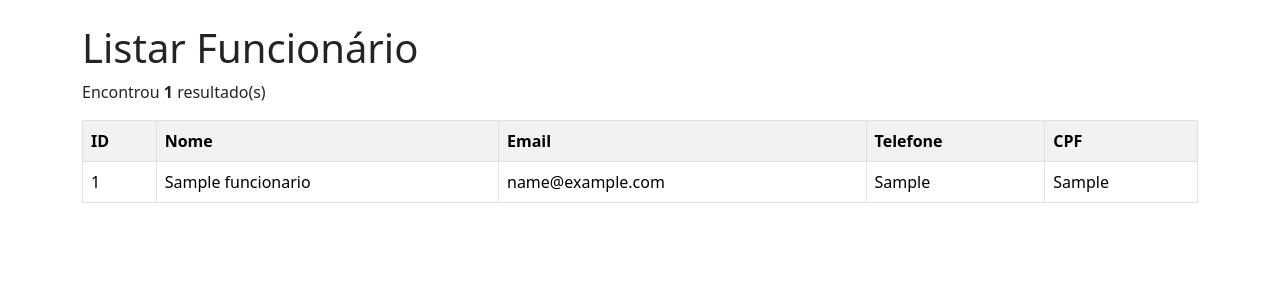
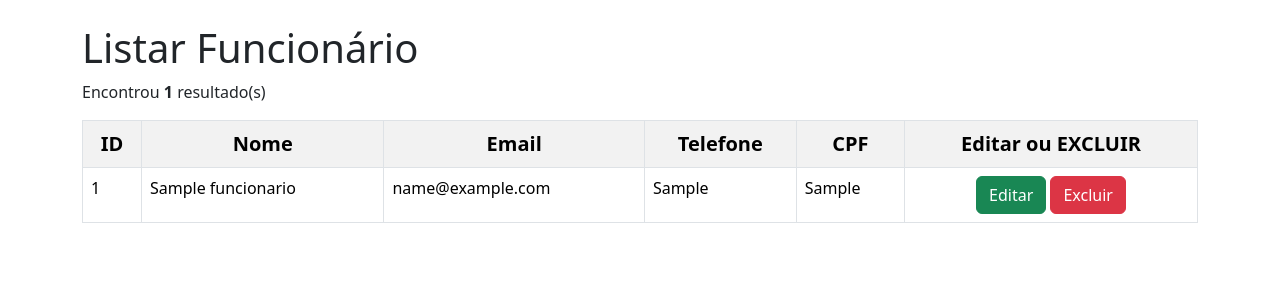
Before and after one commit to willyannnz/atividade-concessionaria-eliel, a PHP site: page /index.php?page=listar-funcionario in a window 1280 px wide. Shown: the part 74-374 px from the top of the page. Run offline with PHP 8.4, Linux system fonts and the light colour scheme; tables that the repository leaves empty hold one stand-in row (values such as "Sample post"); some web fonts are replaced.

Commit message:
adiciona botões de editar e excluir na listagem de funcionários e ajusta estilo da tabela

```diff
--- a/listar-funcionario.php
+++ b/listar-funcionario.php
@@ -1,3 +1,5 @@
+<link rel="stylesheet" href="css/estilo.css">
+
 <div class="container mt-4">
 <h1>Listar Funcionário</h1>
 <?php
@@ -16,6 +18,7 @@
         print "<th>Email</th>";
         print "<th>Telefone</th>";
         print "<th>CPF</th>";
+        print "<th>Editar ou EXCLUIR</th>";
         print "</tr>";
 
         while($row = $res->fetch_object()){
@@ -25,7 +28,12 @@
             print "<td>".$row->email_funcionario."</td>";
             print "<td>".$row->cpf_funcionario."</td>";
             print "<td>".$row->fone_funcionario."</td>";
-            print "</tr>";
+            print "<td>
+                    <button class='btn btn-success' onclick=\"location.href='?page=editar-funcionario&id_funcionario={$row->id_funcionario}';\">Editar</button>
+                    <button class='btn btn-danger' onclick=\"if(confirm('Tem certeza que deseja excluir?')){location.href='?page=salvar-funcionario&acao=excluir&id_funcionario={$row->id_funcionario}';}\">Excluir</button>
+                </td>";
+
+
         }
 
         print "</table>";
--- a/style.css
+++ b/style.css
@@ -6,3 +6,12 @@
     font-style: normal;
     font-size: 2rem;
 }
+
+td:last-child {
+  text-align: center;
+  vertical-align: middle;
+}
+th {
+    text-align: center;
+    font-size: 20px ;
+}
```
